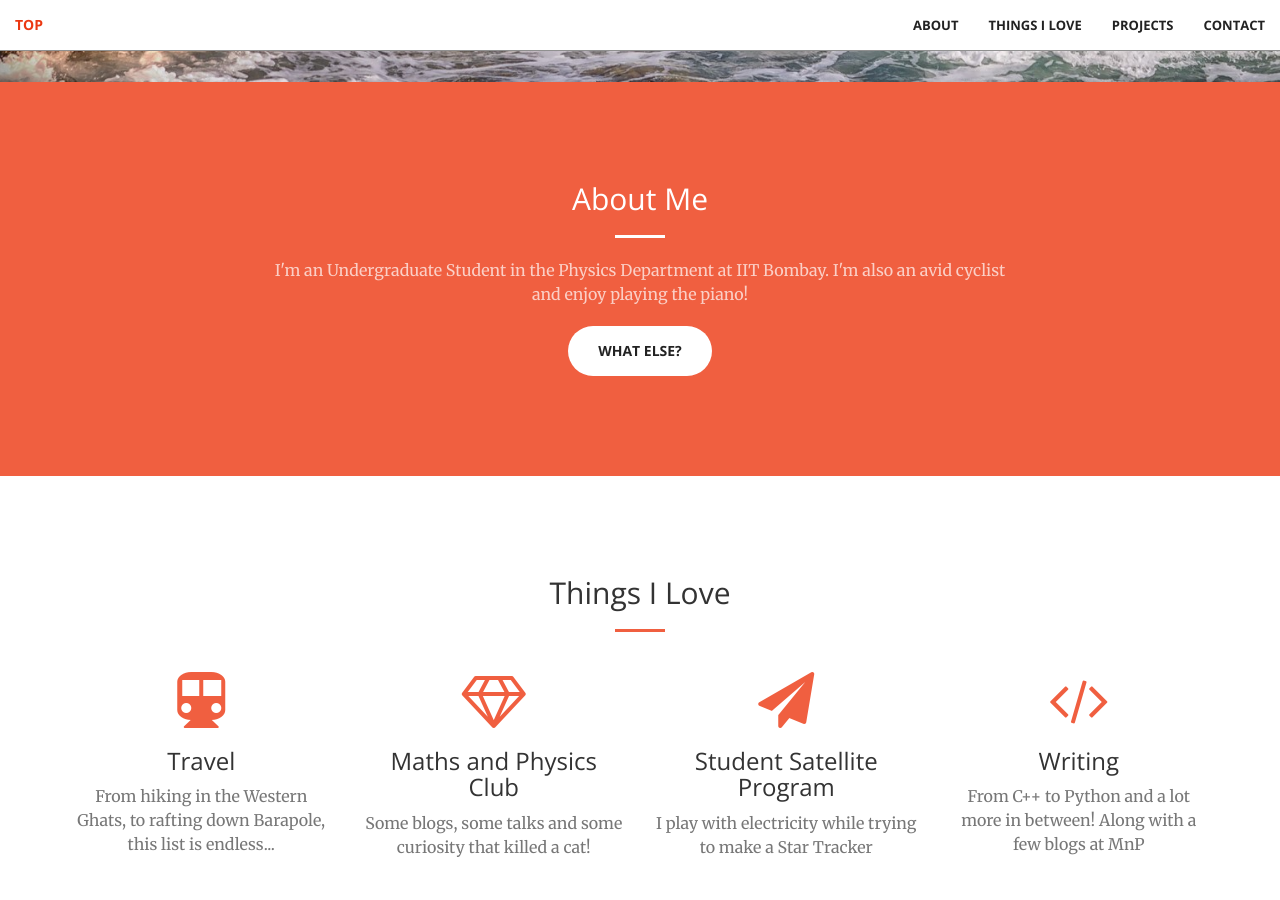
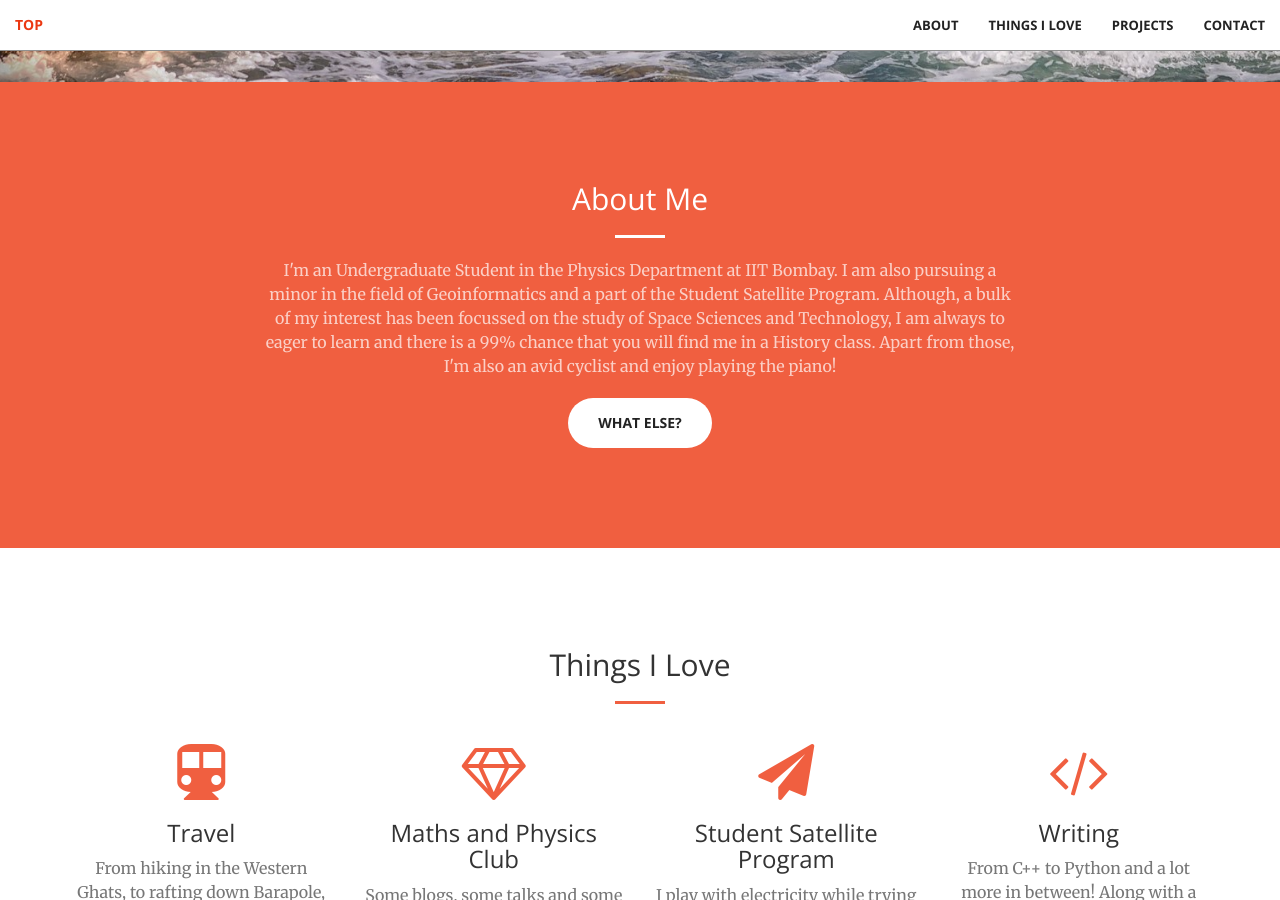
Before and after one commit to aravindbharathi/aravindbharathi.github.io, a Jekyll site: the page built from index.html, in a window 1280 px wide and 900 px high, scrolled down 818 px. Built offline with Jekyll 4.4.1, drawn with Linux system fonts in a browser that asks for light colours.

Commit message:
Update call-to-action.html

```diff
--- a/_includes/call-to-action.html
+++ b/_includes/call-to-action.html
@@ -4,7 +4,7 @@
             <div class="col-lg-8 col-lg-offset-2 text-center">
                 <h2 class="section-heading">About Me</h2>
                 <hr class="light">
-                <p class="text-faded">I'm an Undergraduate Student in the Physics Department at IIT Bombay. I'm also an avid cyclist and enjoy playing the piano!</p>
+                <p class="text-faded">I'm an Undergraduate Student in the Physics Department at IIT Bombay. I am also pursuing a minor in the field of Geoinformatics and a part of the Student Satellite Program. Although, a bulk of my interest has been focussed on the study of Space Sciences and Technology, I am always to eager to learn and there is a 99% chance that you will find me in a History class. Apart from those, I'm also an avid cyclist and enjoy playing the piano!</p>
                 <a href="#stuff" class="btn btn-default btn-xl">What else?</a>
             </div>
         </div>
```
